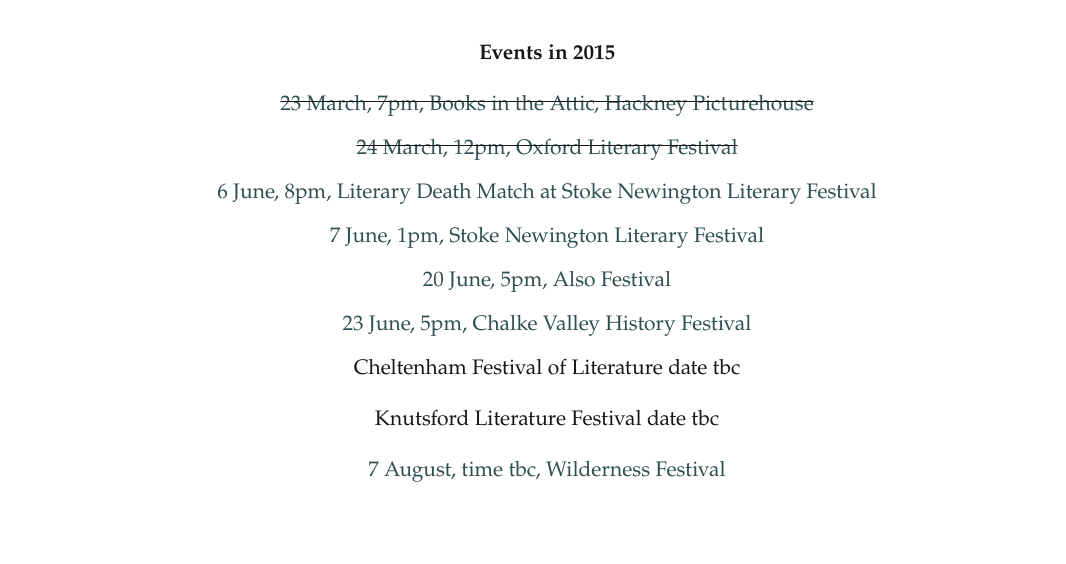
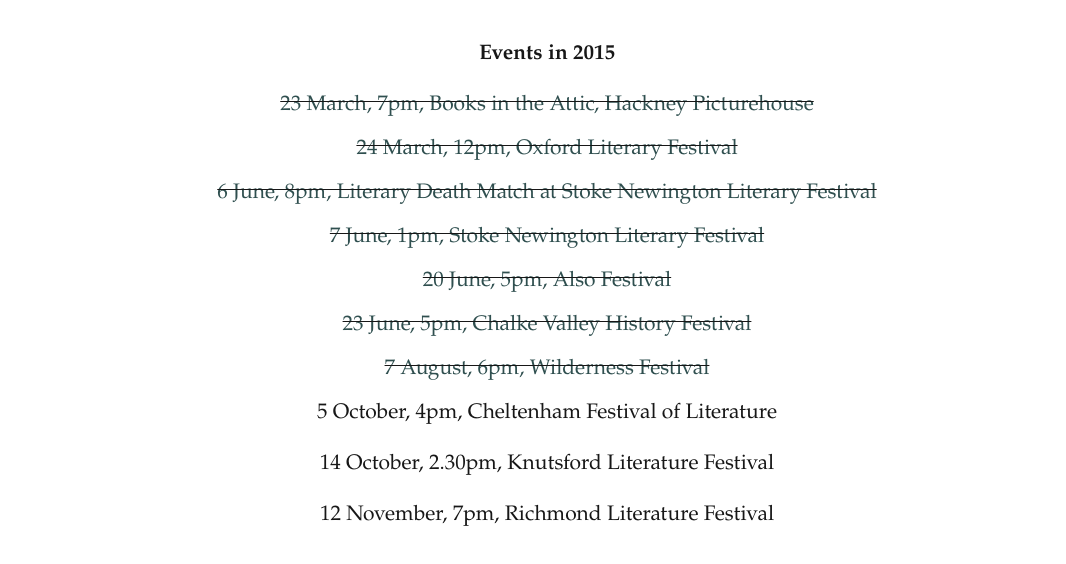
Before and after one commit to damonmcminn/anna-thomasson, a website: page src/events.jade in a window 1280 px wide. Shown: the part 132-696 px from the top of the page, without its empty margins (53-1119 px from the left). Drawn offline with nearby package versions, Linux system fonts and the light colour scheme; files that its build step writes are made by us from their sources.

Commit message:
Strike events; add further events

```diff
--- a/src/events.jade
+++ b/src/events.jade
@@ -15,19 +15,25 @@
         a(href='http://oxfordliteraryfestival.org/literature-events/2015/march-24/a-curious-friendship-the-story-of-a-bluestocking-and-a-bright-young-thing')
           |24 March, 12pm, Oxford Literary Festival
     div.row
-      a(href='http://www.stokenewingtonliteraryfestival.com/snlf_events/literary-death-match-3/')
-        |6 June, 8pm, Literary Death Match at Stoke Newington Literary Festival
+      del
+        a(href='http://www.stokenewingtonliteraryfestival.com/snlf_events/literary-death-match-3/')
+          |6 June, 8pm, Literary Death Match at Stoke Newington Literary Festival
     div.row
-      a(href='http://www.stokenewingtonliteraryfestival.com/snlf_events/anna-thomasson-a-curious-friendship/')
-        |7 June, 1pm, Stoke Newington Literary Festival
+      del
+        a(href='http://www.stokenewingtonliteraryfestival.com/snlf_events/anna-thomasson-a-curious-friendship/')
+          |7 June, 1pm, Stoke Newington Literary Festival
     div.row
-      a(href='http://www.also-festival.com/line-up/details/2015events-a-curious-friendship')
-        |20 June, 5pm, Also Festival
+      del
+        a(href='http://www.also-festival.com/line-up/details/2015events-a-curious-friendship')
+          |20 June, 5pm, Also Festival
     div.row
-      a(href='http://programme.cvhf.org.uk/programme/events/event-12-edith-olivier-rex-whistler/')
-        |23 June, 5pm, Chalke Valley History Festival
-    div.row.text Cheltenham Festival of Literature date tbc
-    div.row.text Knutsford Literature Festival date tbc
+      del
+        a(href='http://programme.cvhf.org.uk/programme/events/event-12-edith-olivier-rex-whistler/')
+          |23 June, 5pm, Chalke Valley History Festival
     div.row
-      a(href='http://www.wildernessfestival.com/programme/pan-macmillan/')
-        |7 August, time tbc, Wilderness Festival
+      del
+        a(href='http://www.wildernessfestival.com/programme/pan-macmillan/')
+          |7 August, 6pm, Wilderness Festival
+    div.row.text 5 October, 4pm, Cheltenham Festival of Literature
+    div.row.text 14 October, 2.30pm, Knutsford Literature Festival
+    div.row.text 12 November, 7pm, Richmond Literature Festival
```
